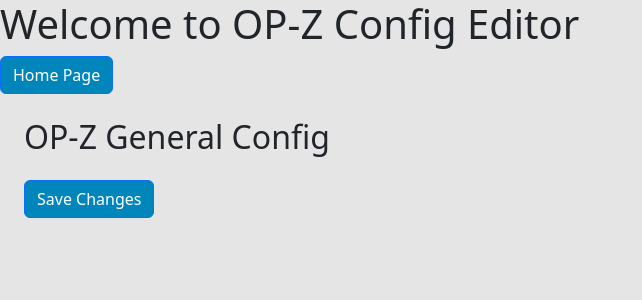
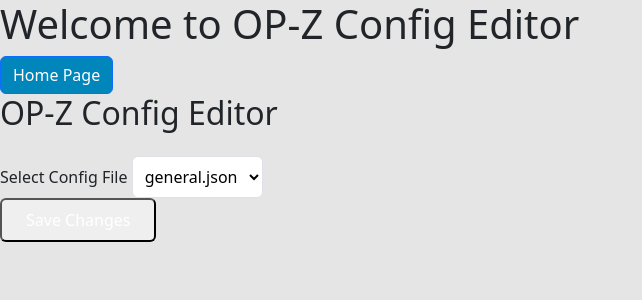
Before and after one commit to Romano-Garmez/opz-sample-manager, a Flask app: page /configeditor in a window 1280 px wide. Shown: the top 300 px of the page, without its empty margins (0-642 px from the left). Run offline with Flask 3, Linux system fonts and the light colour scheme; data that the repository does not hold is empty.

Commit message:
midi.json

```diff
--- a/app.py
+++ b/app.py
@@ -294,6 +294,12 @@
     with open(general_json_path) as f:
         return jsonify(json.load(f))
 
+@app.route('/get-config/midi')
+def get_midi_config():
+    midi_json_path = os.path.join(OPZ_MOUNT_PATH, 'config', 'midi.json')
+    with open(midi_json_path) as f:
+        return jsonify(json.load(f))
+
 @app.route('/save-config/general', methods=['POST'])
 def save_general_config():
     general_json_path = os.path.join(OPZ_MOUNT_PATH, 'config', 'general.json')
@@ -302,5 +308,13 @@
         json.dump(data, f, indent=4)
     return '', 204
 
+@app.route('/save-config/midi', methods=['POST'])
+def save_midi_config():
+    midi_json_path = os.path.join(OPZ_MOUNT_PATH, 'config', 'midi.json')
+    data = request.get_json()
+    with open(midi_json_path, 'w') as f:
+        json.dump(data, f, indent=4)
+    return '', 204
+
 if __name__ == "__main__":
     app.run(debug=False)
--- a/static/js/configeditor.js
+++ b/static/js/configeditor.js
@@ -1,35 +1,105 @@
-async function loadConfig() {
-  const res = await fetch('/get-config/general'); // Flask route returns general.json
+function createNumberInput(name, value, idx = null, subIdx = null) {
+  const input = document.createElement('input');
+  input.type = 'number';
+  input.name = name;
+  input.value = value;
+  input.className = "w-16 p-1 border rounded";
+  if (idx !== null) input.dataset.index = idx;
+  if (subIdx !== null) input.dataset.subindex = subIdx;
+  return input;
+}
+
+async function loadConfig(configName) {
+  const res = await fetch(`/get-config/${configName}`);
   const config = await res.json();
   const form = document.getElementById('config-form');
   form.innerHTML = '';
 
   for (const [key, value] of Object.entries(config)) {
+    const wrapper = document.createElement('div');
+    wrapper.className = "mb-4";
+
     const label = document.createElement('label');
-    label.className = "flex items-center justify-between bg-gray-100 px-4 py-2 rounded";
-    label.innerHTML = `
-      <span class="text-gray-800">${key}</span>
-      <input type="checkbox" name="${key}" ${value ? 'checked' : ''} class="toggle-checkbox">
-    `;
-    form.appendChild(label);
+    label.textContent = key;
+    label.className = "block font-medium mb-1 text-gray-800";
+
+    wrapper.appendChild(label);
+
+    if (typeof value === 'boolean') {
+      const checkbox = document.createElement('input');
+      checkbox.type = 'checkbox';
+      checkbox.name = key;
+      checkbox.checked = value;
+      checkbox.className = "toggle-checkbox";
+      wrapper.appendChild(checkbox);
+
+    } else if (typeof value === 'number') {
+      wrapper.appendChild(createNumberInput(key, value));
+
+    } else if (Array.isArray(value)) {
+      value.forEach((item, idx) => {
+        const row = document.createElement('div');
+        row.className = "flex flex-wrap gap-2 mb-1";
+
+        if (Array.isArray(item)) {
+          item.forEach((val, subIdx) => {
+            row.appendChild(createNumberInput(key, val, idx, subIdx));
+          });
+        } else {
+          row.appendChild(createNumberInput(key, item, idx));
+        }
+
+        wrapper.appendChild(row);
+      });
+    }
+
+    form.appendChild(wrapper);
   }
 }
 
 document.getElementById('save-button').addEventListener('click', async () => {
-  const form = document.getElementById('config-form');
-  const inputs = form.querySelectorAll('input[type="checkbox"]');
+  const inputs = document.querySelectorAll('#config-form input');
   const updatedConfig = {};
 
   inputs.forEach(input => {
-    updatedConfig[input.name] = input.checked;
+    const key = input.name;
+    const idx = input.dataset.index;
+    const subIdx = input.dataset.subindex;
+
+    if (input.type === 'checkbox') {
+      // Always include booleans
+      updatedConfig[key] = updatedConfig[key] ?? false;
+      if (input.checked) updatedConfig[key] = true;
+
+    } else if (input.type === 'number') {
+      const num = parseInt(input.value);
+      if (idx !== undefined && idx !== null) {
+        if (!Array.isArray(updatedConfig[key])) updatedConfig[key] = [];
+        if (subIdx !== undefined && subIdx !== null) {
+          updatedConfig[key][idx] = updatedConfig[key][idx] ?? [];
+          updatedConfig[key][idx][subIdx] = num;
+        } else {
+          updatedConfig[key][idx] = num;
+        }
+      } else {
+        updatedConfig[key] = num;
+      }
+    }
   });
 
-  await fetch('/save-config/general', {
+  await fetch(`/save-config/${currentConfigName}`, {
     method: 'POST',
     headers: { 'Content-Type': 'application/json' },
-    body: JSON.stringify(updatedConfig)
+    body: JSON.stringify(updatedConfig, null, 2)
   });
 });
 
+// Load the desired config file on page load (replace as needed)
+let currentConfigName = 'general';
 
-loadConfig();
+document.getElementById('config-select').addEventListener('change', (e) => {
+  currentConfigName = e.target.value;
+  loadConfig(currentConfigName);
+});
+
+loadConfig(currentConfigName);
--- a/templates/configeditor.html
+++ b/templates/configeditor.html
@@ -13,12 +13,23 @@
 
 <button onclick="window.location.href='/'" class="btn btn-primary">Home Page</button>
 
-<div class="p-4 max-w-xl mx-auto">
-  <h2 class="text-2xl font-bold mb-4">OP-Z General Config</h2>
-  <form id="config-form" class="space-y-4">
-    <!-- Toggle for each config option -->
-  </form>
-  <button id="save-button" class="btn btn-primary">Save Changes</button>
+<div class="p-6 max-w-3xl mx-auto">
+  <h2 class="text-2xl font-bold mb-4">OP-Z Config Editor</h2>
+
+  <!-- Config Selector -->
+  <div class="mb-6">
+    <label for="config-select" class="block mb-2 font-medium text-gray-800">Select Config File</label>
+    <select id="config-select" class="p-2 border rounded bg-white">
+      <option value="general">general.json</option>
+      <option value="midi">midi.json</option>
+    </select>
+  </div>
+
+  <!-- Config Form -->
+  <form id="config-form" class="space-y-4"></form>
+
+  <!-- Save Button -->
+  <button id="save-button" class="mt-6 px-4 py-2 bg-blue-500 text-white rounded">Save Changes</button>
 </div>
 
 <script src="/static/js/configeditor.js"></script>
```
